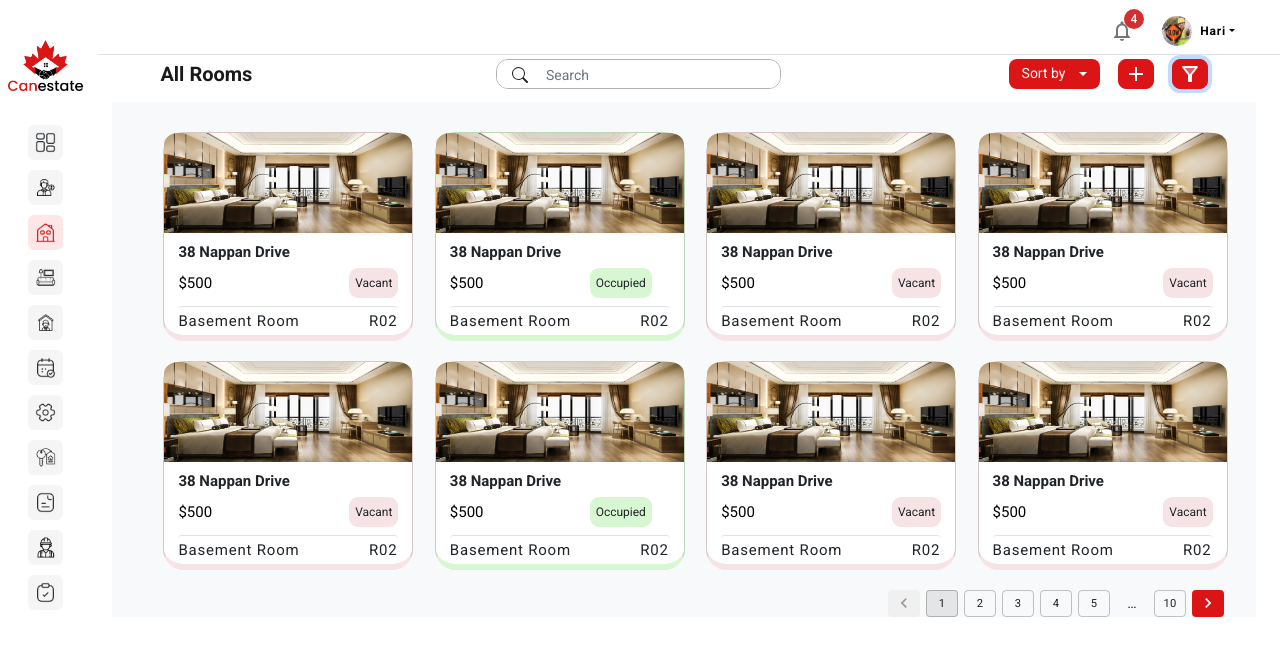
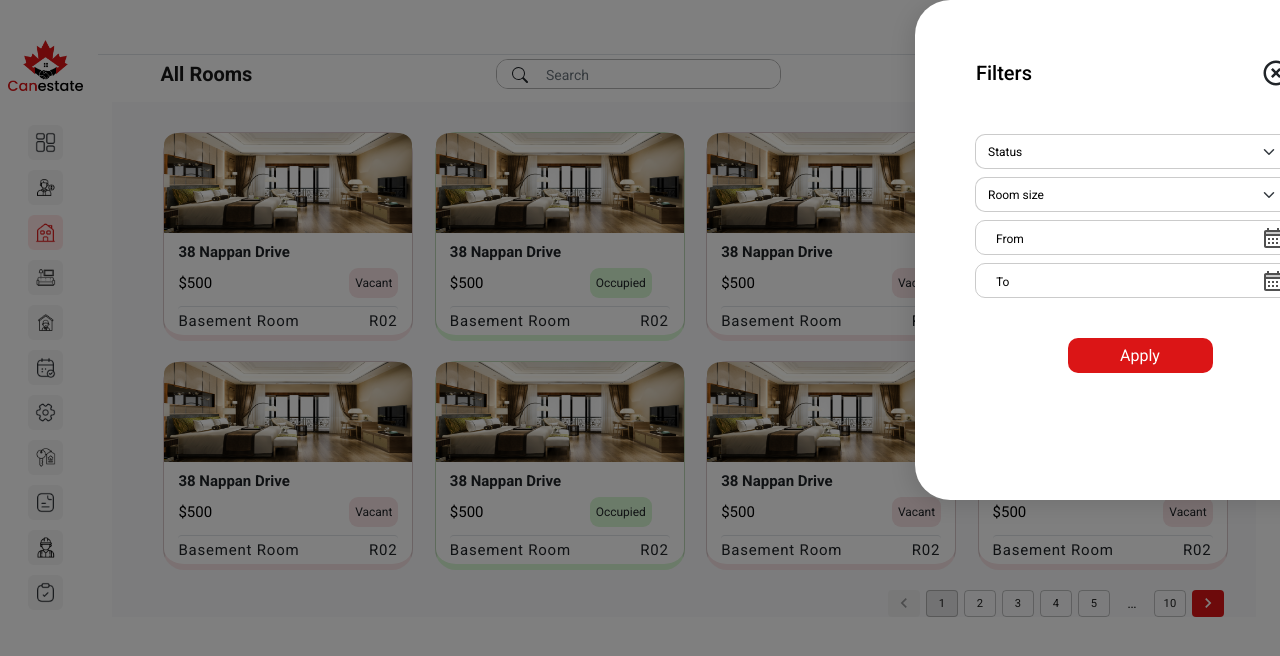
Before and after one commit to Abhay-Bhongade/canestatemainproject, a React (Vite) app: page /rooms in a window 1280 px wide. Both pictures are taken after a click on the button 1189 px from the left and 73 px from the top of the page. Shown: the top 656 px of the page. Built offline with nearby package versions, Linux system fonts and the light colour scheme.

Commit message:
commit message

```diff
--- a/src/components/Property-display-area.jsx
+++ b/src/components/Property-display-area.jsx
@@ -7,6 +7,9 @@ import cardimg2 from "../assets/card-img-2.png";
 import basin from "../assets/basin.png";
 import bed from "../assets/bed.png";
 import carparking from "../assets/car-parking.png";
+import HighlightOffIcon from "@mui/icons-material/HighlightOff";
+import DatePicker from "react-datepicker";
+import CalendarMonthTwoToneIcon from "@mui/icons-material/CalendarMonthTwoTone";
 
 const PropertyDisplayrArea = () => {
   return (
@@ -76,7 +79,12 @@ const PropertyDisplayrArea = () => {
               >
                 <AddIcon sx={{ color: "#FFF" }} />
               </Link>
-              <button className="btn filter-btn nav-button-side" type="submit">
+              <button
+                className="btn filter-btn nav-button-side"
+                type="submit"
+                data-bs-toggle="modal"
+                data-bs-target="#myModal"
+              >
                 <FilterAltTwoToneIcon sx={{ color: "#FFF" }} />
               </button>
             </div>
@@ -530,6 +538,80 @@ const PropertyDisplayrArea = () => {
         </div>
       </div>
 
+      <div class="modal right fade" id="myModal">
+        <div class="modal-dialog">
+          <div class="modal-content">
+            <div class="modal-header">
+              <h4 class="modal-title">Filters</h4>
+              <button type="button" class="btn" data-bs-dismiss="modal">
+                <HighlightOffIcon className="modal-header-close" />
+              </button>
+            </div>
+
+            <div class="modal-body">
+              <div className="my-2">
+                <select
+                  className="form-select select-input-modal"
+                  aria-label="Default select example"
+                >
+                  <option defaultValue>Status</option>
+                  <option value="1">One</option>
+                  <option value="2">Two</option>
+                  <option value="3">Three</option>
+                </select>
+              </div>
+              <div className="my-2">
+                <select
+                  className="form-select select-input-modal"
+                  aria-label="Default select example"
+                >
+                  <option defaultValue>Unit</option>
+                  <option value="1">One</option>
+                  <option value="2">Two</option>
+                  <option value="3">Three</option>
+                </select>
+              </div>
+              <div className="my-2">
+                <div className="modal-inputs-fordate">
+                  <DatePicker
+                    selectsStart
+                    placeholderText="From"
+                    // onKeyDown={(e) => {
+                    //   e.preventDefault();
+                    // }}
+                    className="date-picker-input"
+                  />
+                  <CalendarMonthTwoToneIcon
+                    className="calandar-icons"
+                    style={{ marginLeft: "95px" }}
+                  />
+                </div>
+              </div>
+              <div className="my-2">
+                <div className="modal-inputs-fordate">
+                  <DatePicker
+                    selectsStart
+                    placeholderText="To"
+                    // onKeyDown={(e) => {
+                    //   e.preventDefault();
+                    // }}
+                    className="date-picker-input"
+                  />
+                  <CalendarMonthTwoToneIcon
+                    className="calandar-icons"
+                    style={{ marginLeft: "95px" }}
+                  />
+                </div>
+              </div>
+              <div className="my-2 mt-3">
+                <div className="upload-main">
+                  <div className="upload btn mt-4">Apply</div>
+                </div>
+              </div>
+            </div>
+          </div>
+        </div>
+      </div>
       {/* card-area-end  */}
 
       {/* card-section-end */}
--- a/src/components/RoomsDisplayArea.jsx
+++ b/src/components/RoomsDisplayArea.jsx
@@ -4,6 +4,9 @@ import FilterAltTwoToneIcon from "@mui/icons-material/FilterAltTwoTone";
 import Pagination from "@mui/material/Pagination";
 import Stack from "@mui/material/Stack";
 import room from "../assets/rooms-img.png";
+import HighlightOffIcon from "@mui/icons-material/HighlightOff";
+import DatePicker from "react-datepicker";
+import CalendarMonthTwoToneIcon from "@mui/icons-material/CalendarMonthTwoTone";
 
 const RoomsDisplayArea = () => {
   return (
@@ -73,7 +76,12 @@ const RoomsDisplayArea = () => {
               >
                 <AddIcon sx={{ color: "#FFF" }} />
               </Link>
-              <button className="btn filter-btn nav-button-side" type="submit">
+              <button
+                className="btn filter-btn nav-button-side"
+                type="submit"
+                data-bs-toggle="modal"
+                data-bs-target="#myModal"
+              >
                 <FilterAltTwoToneIcon sx={{ color: "#FFF" }} />
               </button>
             </div>
@@ -315,6 +323,80 @@ const RoomsDisplayArea = () => {
         </div>
       </div>
 
+      <div class="modal right fade" id="myModal">
+        <div class="modal-dialog">
+          <div class="modal-content">
+            <div class="modal-header">
+              <h4 class="modal-title">Filters</h4>
+              <button type="button" class="btn" data-bs-dismiss="modal">
+                <HighlightOffIcon className="modal-header-close" />
+              </button>
+            </div>
+
+            <div class="modal-body">
+              <div className="my-2">
+                <select
+                  className="form-select select-input-modal"
+                  aria-label="Default select example"
+                >
+                  <option defaultValue>Status</option>
+                  <option value="1">One</option>
+                  <option value="2">Two</option>
+                  <option value="3">Three</option>
+                </select>
+              </div>
+              <div className="my-2">
+                <select
+                  className="form-select select-input-modal"
+                  aria-label="Default select example"
+                >
+                  <option defaultValue>Room size</option>
+                  <option value="1">One</option>
+                  <option value="2">Two</option>
+                  <option value="3">Three</option>
+                </select>
+              </div>
+              <div className="my-2">
+                <div className="modal-inputs-fordate">
+                  <DatePicker
+                    selectsStart
+                    placeholderText="From"
+                    // onKeyDown={(e) => {
+                    //   e.preventDefault();
+                    // }}
+                    className="date-picker-input"
+                  />
+                  <CalendarMonthTwoToneIcon
+                    className="calandar-icons"
+                    style={{ marginLeft: "95px" }}
+                  />
+                </div>
+              </div>
+              <div className="my-2">
+                <div className="modal-inputs-fordate">
+                  <DatePicker
+                    selectsStart
+                    placeholderText="To"
+                    // onKeyDown={(e) => {
+                    //   e.preventDefault();
+                    // }}
+                    className="date-picker-input"
+                  />
+                  <CalendarMonthTwoToneIcon
+                    className="calandar-icons"
+                    style={{ marginLeft: "95px" }}
+                  />
+                </div>
+              </div>
+              <div className="my-2 mt-3">
+                <div className="upload-main">
+                  <div className="upload btn mt-4">Apply</div>
+                </div>
+              </div>
+            </div>
+          </div>
+        </div>
+      </div>
       {/* card-area-end  */}
 
       {/* card-section-end */}
```
